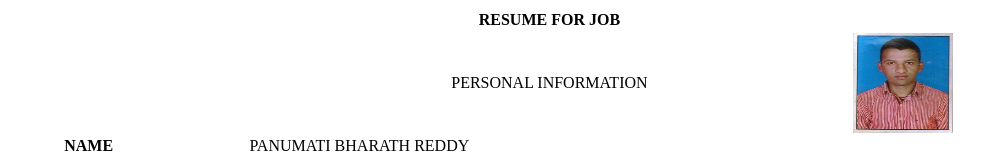
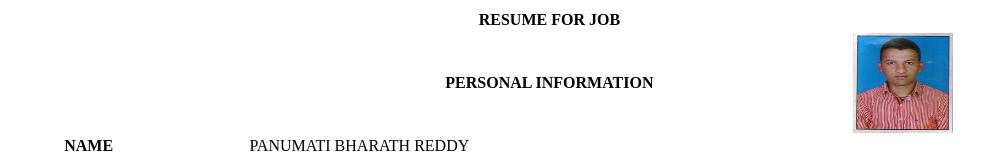
Before and after one commit to BHARATHREDDYPANUMATI/resume, a plain HTML site: page index.html in a window 1280 px wide. Shown: the top 160 px of the page, without its empty margins (79-1063 px from the left). Drawn offline with Linux system fonts and the light colour scheme.

Commit message:
Update index.html

```diff
--- a/index.html
+++ b/index.html
@@ -11,7 +11,7 @@
 			  	</tr>
 			</thead>
 			<tbody><th scope="ROW">
-				<td><center>PERSONAL INFORMATION</center></td>
+				<td><center><b>PERSONAL INFORMATION</b></center></td>
 
 
 					<td><IMG style="float:right;" SRC="./201404982251_photo.jpg" ALT="UNABLE TO LOAD" HEIGHT=100 WIDTH=100 ALIGN=LEFT ></td>
```
